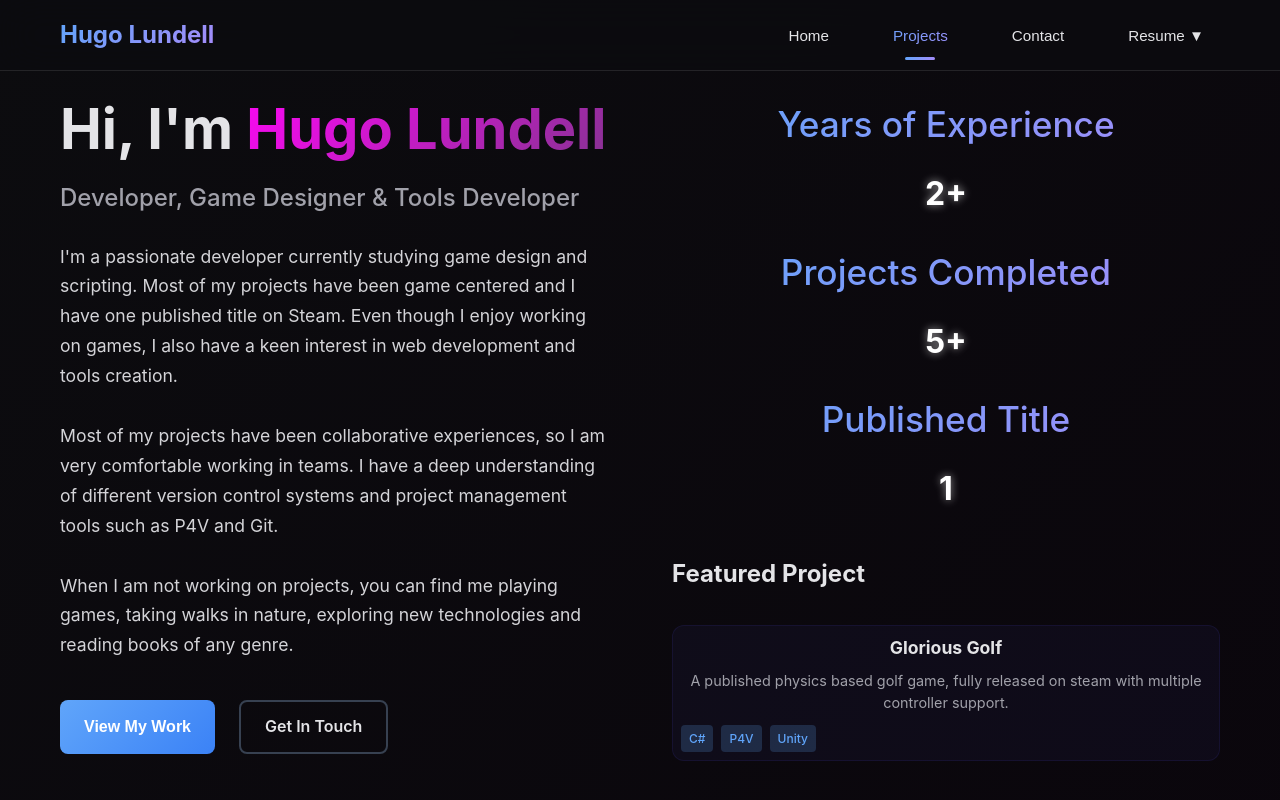
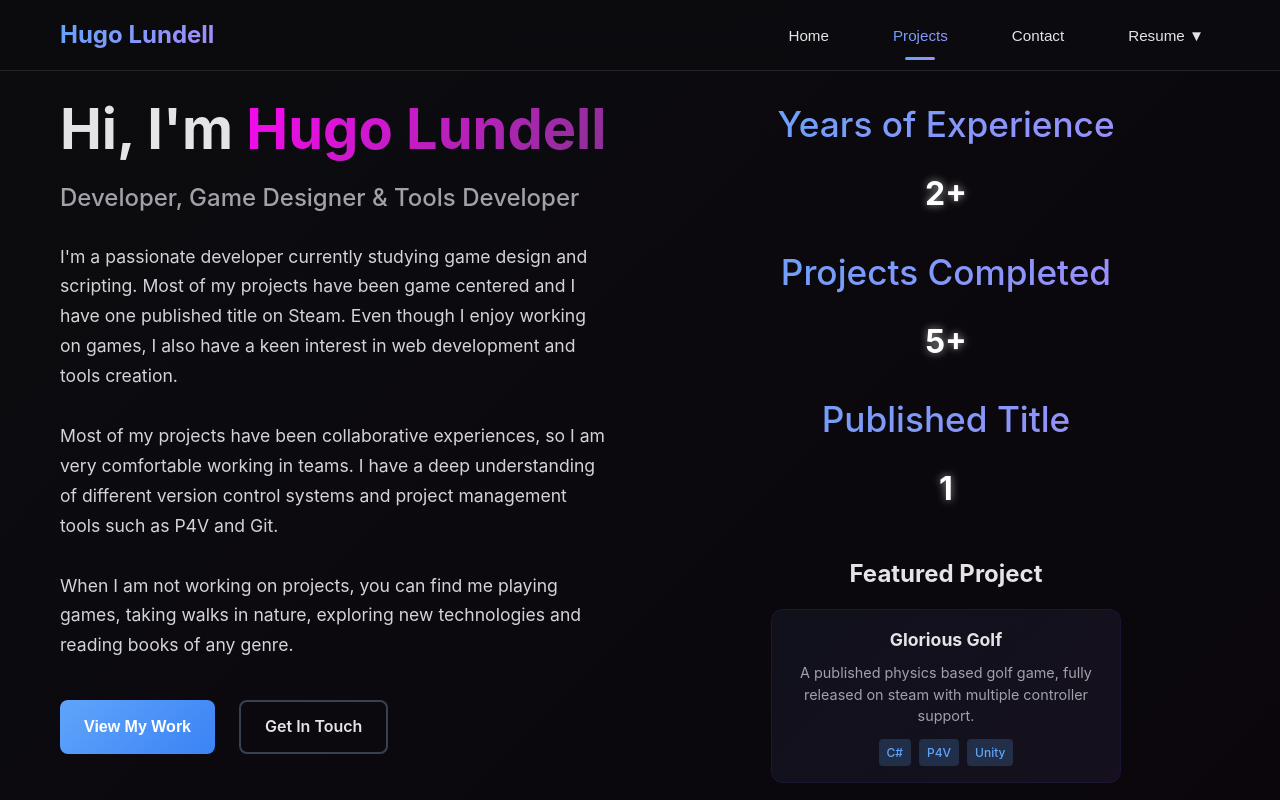
Before and after one commit to penniey/portfolio-website, a React (Vite) app: page / in a window 1280 px wide. Shown: the top 800 px of the page. Built offline with nearby package versions, Linux system fonts and the light colour scheme.

Commit message:
Update Hero.css

```diff
--- a/src/components/Hero.css
+++ b/src/components/Hero.css
@@ -124,27 +124,34 @@
 
 .featured-projects h3 {
   font-size: 1.5rem;
-  margin-bottom: 2rem;
+  margin-bottom: 1rem;
   color: #e4e4e7;
+  text-align: center;
 }
 
 .project-cards {
   display: flex;
   flex-direction: column;
   gap: 1.5rem;
+  align-items: center;
 }
 
 .project-card {
-  background: rgba(98, 95, 255, 0.05);
+  background: linear-gradient(135deg, #60a5fa0f, #a78bfa13);
   backdrop-filter: blur(10px);
   border: 1px solid rgba(92, 81, 241, 0.1);
   border-radius: 12px;
-  padding: 0.5rem;
+  padding: 1rem;
   text-decoration: none;
   color: inherit;
   transition: all 0.3s ease;
   display: flex;
   gap: 1rem;
+  max-width: 350px;
+  width: 100%;
+  box-sizing: border-box;
+  flex-direction: column;
+  align-items: center;
 }
 
 .project-card:hover {
@@ -173,6 +180,8 @@
   display: flex;
   flex-wrap: wrap;
   gap: 0.5rem;
+  align-items: center;
+  justify-content: center;
 }
 
 .tech-tag {
```
